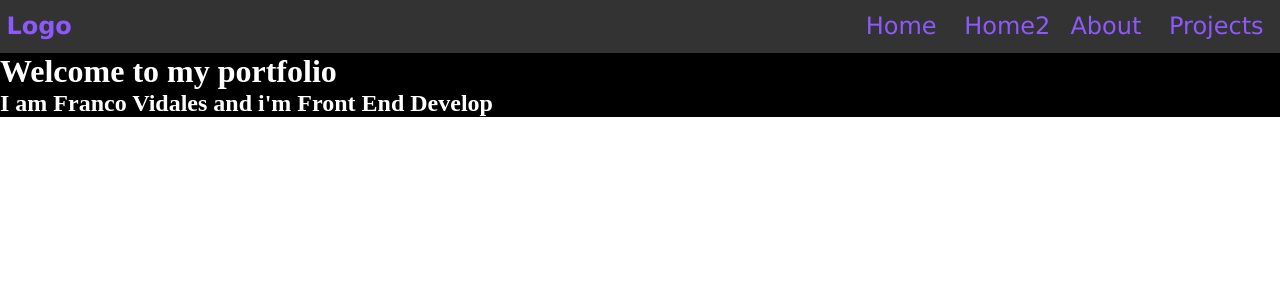
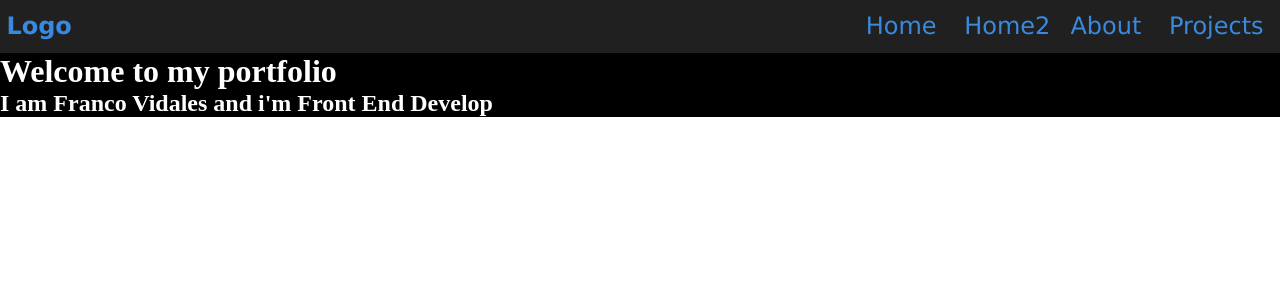
Before and after one commit to KurtCodex/Portfolio, a React (Vite) app: page / in a window 1280 px wide. Shown: the top 300 px of the page. Built offline with nearby package versions, Linux system fonts and the light colour scheme.

Commit message:
Update0.3

```diff
--- a/src/styles/burguerBtn.scss
+++ b/src/styles/burguerBtn.scss
@@ -10,12 +10,12 @@
 }
 
 .nav-icon-6 span {
-    background-color: #f4781f;
+    background-color: #3989df;
+    ;
     position: absolute;
-    border-radius: 2px;
     transition: .3s cubic-bezier(.8, .5, .2, 1.4);
     width: 100%;
-    height: 4px;
+    height: 2.5px;
 }
 
 .nav-icon-6 span:nth-child(1) {
--- a/src/styles/navbar.scss
+++ b/src/styles/navbar.scss
@@ -3,7 +3,7 @@
 }
 
 .navbar {
-    background-color: #333;
+    background-color: #202020;
     padding: .4rem;
     display: flex;
     flex-direction: row;
@@ -15,11 +15,11 @@
 
 
     h2 {
-        color: #8e59fa;
+        color: #3989df;
     }
 
     a {
-        color: #8e59fa;
+        color: #3989df;
         text-decoration: none;
         margin-right: 1rem;
     }
@@ -76,7 +76,7 @@
 }
 
 .Background-blackblur {
-    background-color: #333;
+    background-color: #202020;
 
     position: absolute;
     top: -1000px;
```
